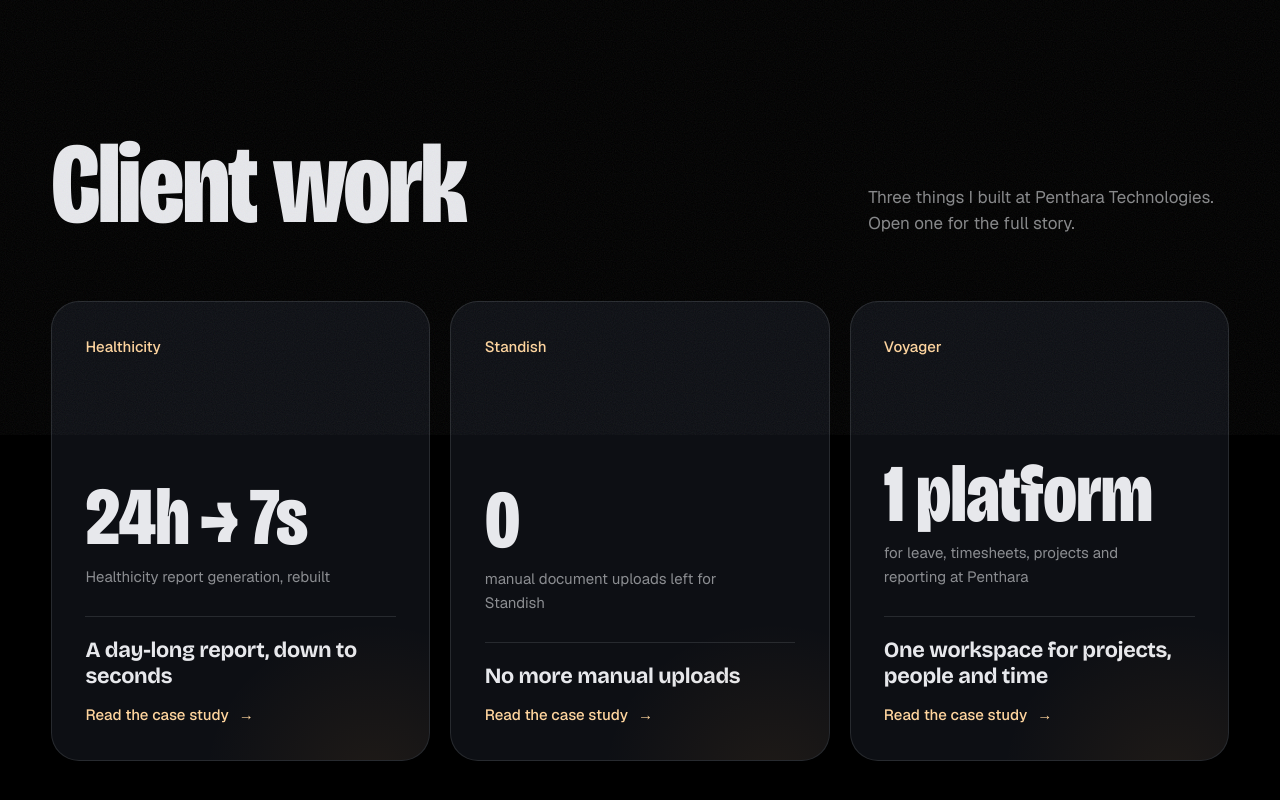
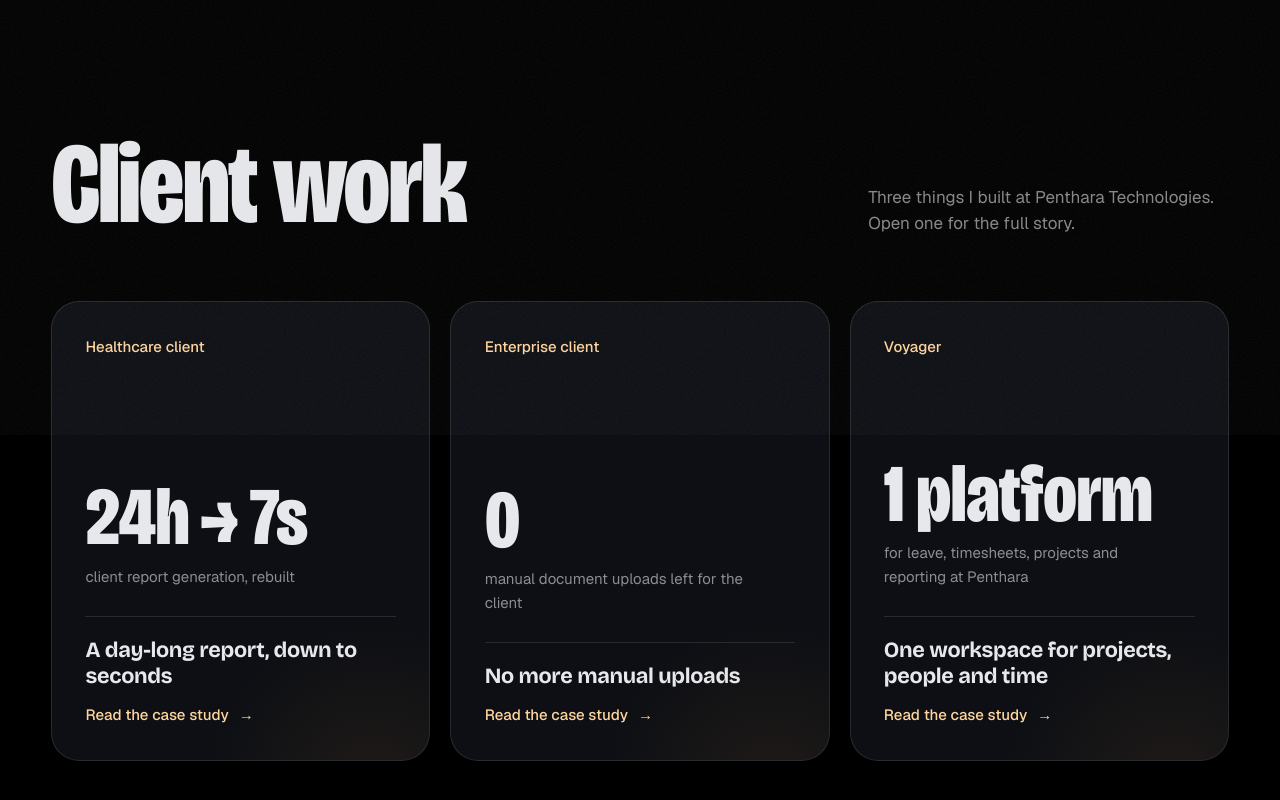
Before and after one commit to Gurprince/portfolio, a React (Vite) app: page / in a window 1280 px wide. Shown: the part 1026-1826 px from the top of the page. Built offline with nearby package versions, Linux system fonts and the light colour scheme.

Commit message:
Remove Penthara client names from the site and resume

```diff
--- a/src/components/CaseDiagrams.jsx
+++ b/src/components/CaseDiagrams.jsx
@@ -8,7 +8,7 @@
   </g>
 );
 
-/* Healthicity: before vs after, drawn to scale */
+/* Reporting rebuild: before vs after, drawn to scale */
 export function BarsDiagram() {
   return (
     <div className="bars">
@@ -27,7 +27,7 @@
   );
 }
 
-/* Standish: SharePoint → automated flows → client-named Blob folders */
+/* Document automation: SharePoint → automated flows → client-named Blob folders */
 const FOLDERS = [
   { y: 52, label: '/client-a' },
   { y: 130, label: '/client-b' },
--- a/src/data/resume.js
+++ b/src/data/resume.js
@@ -50,23 +50,23 @@
 /* client work, told from the résumé: problem, what I built, result */
 export const cases = [
   {
-    slug: 'healthicity',
+    slug: 'reporting',
     metric: '24h → 7s',
-    metricLabel: 'Healthicity report generation, rebuilt',
-    client: 'Healthicity',
+    metricLabel: 'client report generation, rebuilt',
+    client: 'Healthcare client',
     via: 'Penthara Technologies',
     title: 'A day-long report, down to seconds',
     diagram: 'bars',
-    problem: 'Healthicity’s data reports took up to 24 hours to generate, so decisions waited a full day on the numbers.',
+    problem: 'The client’s data reports took up to 24 hours to generate, so decisions waited a full day on the numbers.',
     built: 'I engineered a new reporting feature in React and PHP to replace the day-long generation step.',
     result: 'Reports now come back in 3–7 seconds, about 99.99% faster, and decisions no longer wait on the data.',
     stack: ['React.js', 'PHP'],
   },
   {
-    slug: 'standish',
+    slug: 'document-automation',
     metric: '0',
-    metricLabel: 'manual document uploads left for Standish',
-    client: 'Standish',
+    metricLabel: 'manual document uploads left for the client',
+    client: 'Enterprise client',
     via: 'Penthara Technologies',
     title: 'No more manual uploads',
     diagram: 'flow',
@@ -184,10 +184,10 @@
     when: 'Oct 2025 – Jun 2026',
     title: 'Software Developer Intern',
     org: 'Penthara Technologies, Mohali',
-    cases: ['healthicity', 'standish', 'penthara'],
+    cases: ['reporting', 'document-automation', 'penthara'],
     points: [
-      'Rebuilt a React + PHP reporting feature for Healthicity: generation went from 24 hours to 3–7 seconds.',
-      'Built Azure Logic Apps and Power Automate flows for Standish that removed manual uploads to Blob Storage and filed SharePoint documents into client-named folders automatically.',
+      'Rebuilt a React + PHP reporting feature for a healthcare client: generation went from 24 hours to 3–7 seconds.',
+      'Built Azure Logic Apps and Power Automate flows for an enterprise client that removed manual uploads to Blob Storage and filed SharePoint documents into client-named folders automatically.',
       'Built a multi-tenant workforce platform in React and NestJS: workspaces, projects with tasks and subtasks, timesheets, leave, capacity tracking, and RAG and risk reports.',
       'Added semantic search with a vector database and wrote custom MCP servers for context-aware AI features.',
       'Made Power Apps on SharePoint and flows that handle email attachments and Blob Storage pipelines.',
@@ -213,7 +213,7 @@
   {
     group: 'Frontend',
     items: [
-      { name: 'React.js', used: 'SkillMentor, DevDeck and SkillSync, plus the Healthicity reporting feature that went from 24 hours to 3–7 seconds.' },
+      { name: 'React.js', used: 'SkillMentor, DevDeck and SkillSync, plus a client reporting feature that went from 24 hours to 3–7 seconds.' },
       { name: 'TypeScript', used: 'NestJS services behind Voyager, Penthara’s workforce platform.' },
       { name: 'JavaScript', used: 'My everyday language across React and Node, since my first internship at Speedum Technology.' },
       { name: 'HTML5', used: 'Every interface I ship, starting with web apps at Speedum Technology.' },
@@ -228,7 +228,7 @@
       { name: 'Node.js', used: 'Back ends for SkillMentor, DevDeck and SkillSync, and the Indy Truck and LensFillers client sites.' },
       { name: 'Express.js', used: 'DevDeck’s API, with Owner, Editor and Viewer access control.' },
       { name: 'NestJS', used: 'Voyager, Penthara’s workforce platform: multi-tenant workspaces, projects, timesheets, leave, RAG and risk reports.' },
-      { name: 'PHP', used: 'The Healthicity reporting feature, rebuilt from 24 hours down to 3–7 seconds, and a React + PHP client platform.' },
+      { name: 'PHP', used: 'A client reporting feature, rebuilt from 24 hours down to 3–7 seconds, and a React + PHP client platform.' },
       { name: 'LAMP', used: 'Running and extending PHP client platforms at Penthara.' },
       { name: 'MCP servers', used: 'Custom Model Context Protocol servers that power context-aware AI features at Penthara.' },
     ],
@@ -245,10 +245,10 @@
   {
     group: 'Microsoft & Azure',
     items: [
-      { name: 'Logic Apps', used: 'Flows for Standish that removed manual document uploads to Azure Blob Storage entirely.' },
+      { name: 'Logic Apps', used: 'Flows for an enterprise client that removed manual document uploads to Azure Blob Storage entirely.' },
       { name: 'Function Apps', used: 'Serverless tasks alongside Logic App and Power Automate flows.' },
       { name: 'Power Apps', used: 'SharePoint-connected apps built at Penthara.' },
-      { name: 'Power Automate', used: 'Standish’s SharePoint-to-Blob pipeline and automated email-attachment handling.' },
+      { name: 'Power Automate', used: 'A SharePoint-to-Blob pipeline for a client and automated email-attachment handling.' },
       { name: 'SharePoint', used: 'Automatic file ingestion into client-named Blob Storage folders.' },
       { name: 'SPFx', used: 'SharePoint Framework web parts and extensions.' },
       { name: 'Teams', used: 'Microsoft Teams integration in Voyager, Penthara’s workforce platform.' },
```
Also changed, not shown: 2 other files (tests, documents, lock files or other folders).
